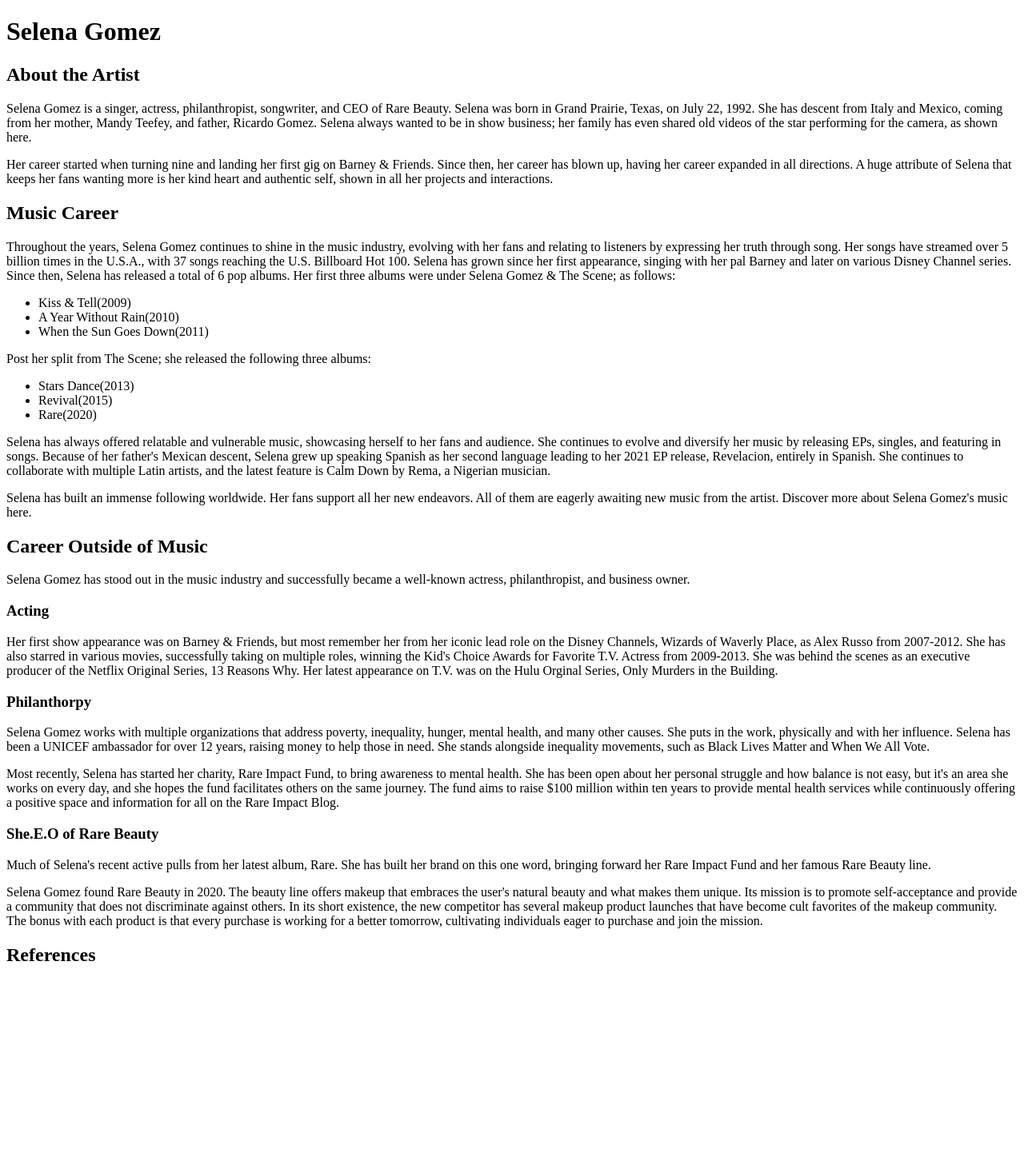
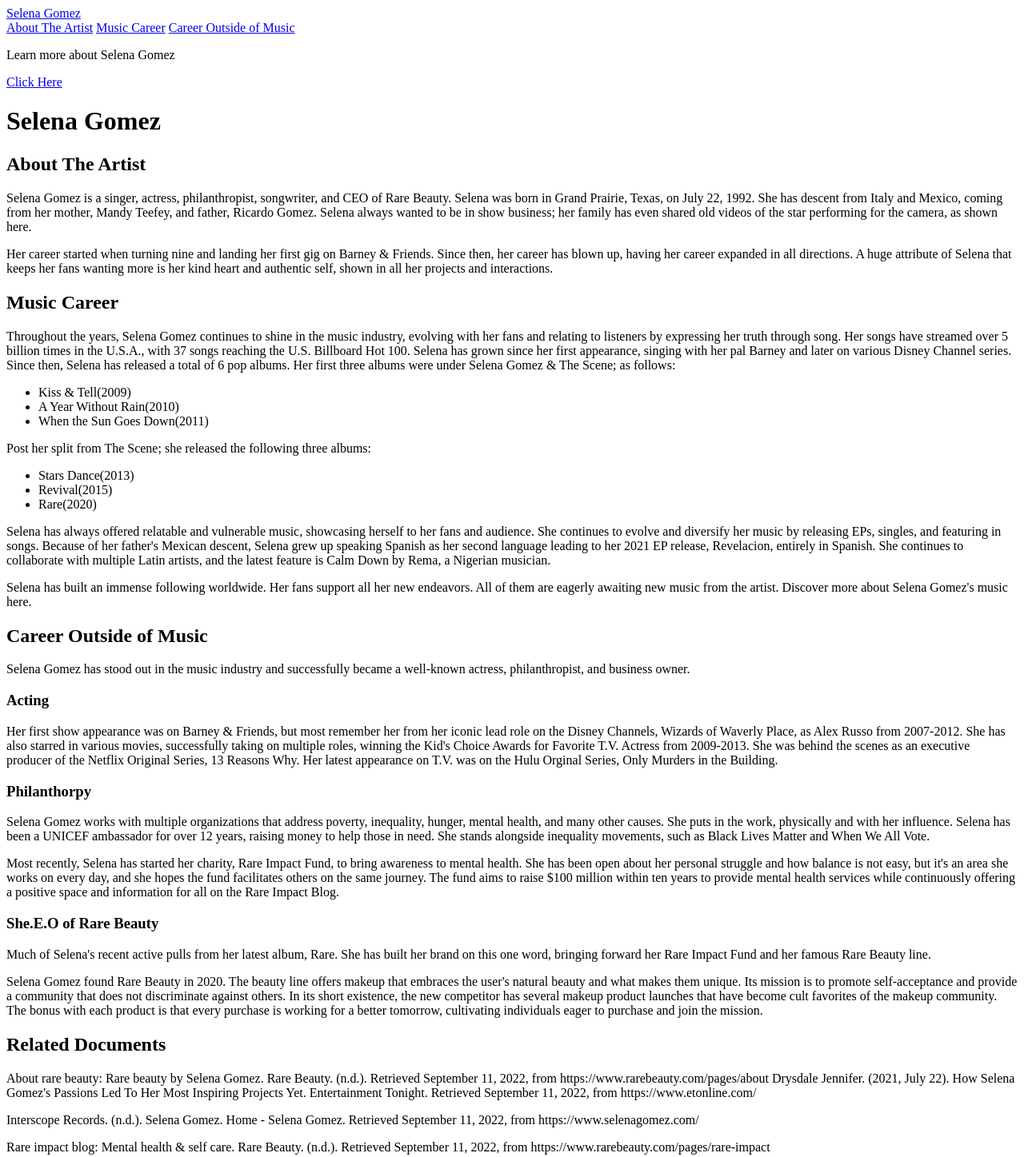
Before and after one commit to nathalia-uf/m3-hw3-rogacheski-nathalia, a plain HTML site: page index.html in a window 1280 px wide. Shown: the whole page at 80% size. Before the commit the page ends 1228 px from the top, so only its background shows below. Drawn offline with Linux system fonts and the light colour scheme.

Commit message:
header and footer

```diff
--- a/index.html
+++ b/index.html
@@ -7,10 +7,29 @@
     <title>Semantic HTML for an SEO-Optimized and Accessible Website</title>
 </head>
 <body>
+    <header>
+        <a href="#">Selena Gomez</a>
+        <nav>
+            <a href="#">About The Artist</a>
+            <a href="#">Music Career</a>
+            <a href="#">Career Outside of Music</a>
+        </nav>
+    </header>
+    <main>
+        <section>
+            <p>Learn more about Selena Gomez</p>
+            <a href="#">Click Here</a>
+        </section>
      <h1>Selena Gomez</h1>
-    <h2>About the Artist</h2>
+     <section>
+        <article>
+            <h2>About The Artist</h2>
             <p> Selena Gomez is a singer, actress, philanthropist, songwriter, and CEO of Rare Beauty. Selena was born in Grand Prairie, Texas, on July 22, 1992. She has descent from Italy and Mexico, coming from her mother, Mandy Teefey, and father, Ricardo Gomez. Selena always wanted to be in show business; her family has even shared old videos of the star performing for the camera, as shown here. </p>
             <p> Her career started when turning nine and landing her first gig on Barney & Friends. Since then, her career has blown up, having her career expanded in all directions. A huge attribute of Selena that keeps her fans wanting more is her kind heart and authentic self, shown in all her projects and interactions.</p>
+        </article>
+    </section>
+    <section>
+        <article>
             <h2>Music Career</h2>
              <p>Throughout the years, Selena Gomez continues to shine in the music industry, evolving with her fans and relating to listeners by expressing her truth through song. Her songs have streamed over 5 billion times in the U.S.A., with 37 songs reaching the U.S. Billboard Hot 100. Selena has grown since her first appearance, singing with her pal Barney and later on various Disney Channel series. Since then, Selena has released a  total of 6 pop albums. Her first three albums were under Selena Gomez & The Scene; as follows:</p>
                 <ul>
@@ -26,6 +45,10 @@
                  </ul>
             <p>Selena has always offered relatable and vulnerable music, showcasing herself to her fans and audience. She continues to evolve and diversify her music by releasing EPs, singles, and featuring in songs. Because of her father's Mexican descent, Selena grew up speaking Spanish as her second language leading to her 2021 EP release, Revelacion, entirely in Spanish. She continues to collaborate with multiple Latin artists, and the latest feature is Calm Down by Rema, a Nigerian musician. </p>
             <p>Selena has built an immense following worldwide. Her fans support all her new endeavors. All of them are eagerly awaiting new music from the artist. Discover more about Selena Gomez's music here.</p>
+        </article>
+    </section>
+    <section>
+        <article>
            <h2>Career Outside of Music</h2>
             <p>Selena Gomez has stood out in the music industry and successfully became a well-known actress, philanthropist, and business owner. </p>
                 <h3>Acting</h3>
@@ -36,7 +59,19 @@
                 <h3>She.E.O of Rare Beauty</h3>
                     <p>Much of Selena's recent active pulls from her latest album, Rare. She has built her brand on this one word, bringing forward her Rare Impact Fund and her famous Rare Beauty line. </p>
                     <p>Selena Gomez found Rare Beauty in 2020. The beauty line offers makeup that embraces the user's natural beauty and what makes them unique. Its mission is to promote self-acceptance and provide a community that does not discriminate against others. In its short existence, the new competitor has several makeup product launches that have become cult favorites of the makeup community. The bonus with each product is that every purchase is working for a better tomorrow, cultivating individuals eager to purchase and join the mission.</p>
+        </article>
+    </section>
+    </main>
+    <footer>
+    <section>
+        <article>
+            <h2>Related Documents</h2>
+             <p>About rare beauty: Rare beauty by Selena Gomez. Rare Beauty. (n.d.). Retrieved September 11, 2022, from https://www.rarebeauty.com/pages/about Drysdale‍ Jennifer. (2021, July 22). How Selena Gomez's Passions Led To Her Most Inspiring Projects Yet. Entertainment Tonight. Retrieved September 11, 2022, from https://www.etonline.com/</p>
+            <p>Interscope Records. (n.d.). Selena Gomez. Home - Selena Gomez. Retrieved September 11, 2022, from https://www.selenagomez.com/ </p>
+            <p>Rare impact blog: Mental health &amp; self care. Rare Beauty. (n.d.). Retrieved September 11, 2022, from https://www.rarebeauty.com/pages/rare-impact</p>
+        </article>
+    </section>
+    </footer>
+</body>
 
-    <h2>References</h2>
-</body>
 </html>
```
Lines whose indentation alone changed are shown as unchanged.
